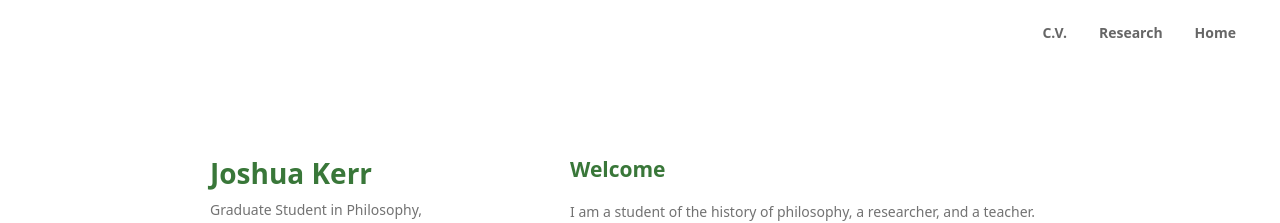
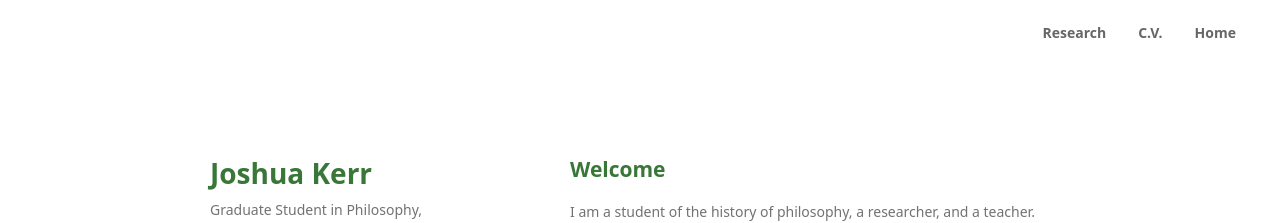
Before and after one commit to joshuakerr/joshuakerr.github.io.old, a Jekyll site: the page built from index.md, in a window 1280 px wide. Shown: the top 223 px of the page. Built offline with Jekyll 4.4.1, drawn with Linux system fonts in a browser that asks for light colours; a script that is not in the unit is left out.

Commit message:
header adjusted

```diff
--- a/_layouts/default.html
+++ b/_layouts/default.html
@@ -23,8 +23,8 @@
         <ul>
           <li><a href='/'>Home</a></li>
           <!-- <li><a href='/pages/about.html'>About</a></li> -->
-          <li><a href='/pages/dissertation.html'>Research</a></li>
-		<li><a href='/pages/cv.html'>C.V.</a></li>
+          <li><a href='/pages/cv.html'>C.V.</a></li>
+		<li><a href='/pages/dissertation.html'>Research</a></li>
         </ul>
     </nav>
 
```
